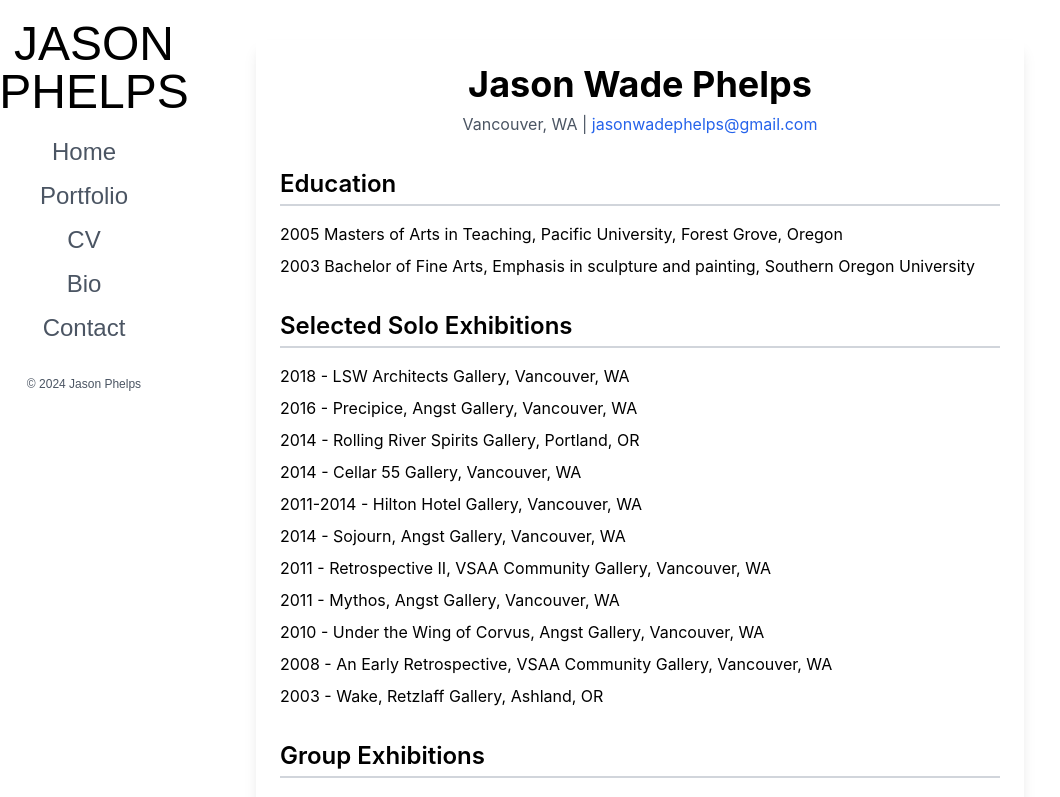
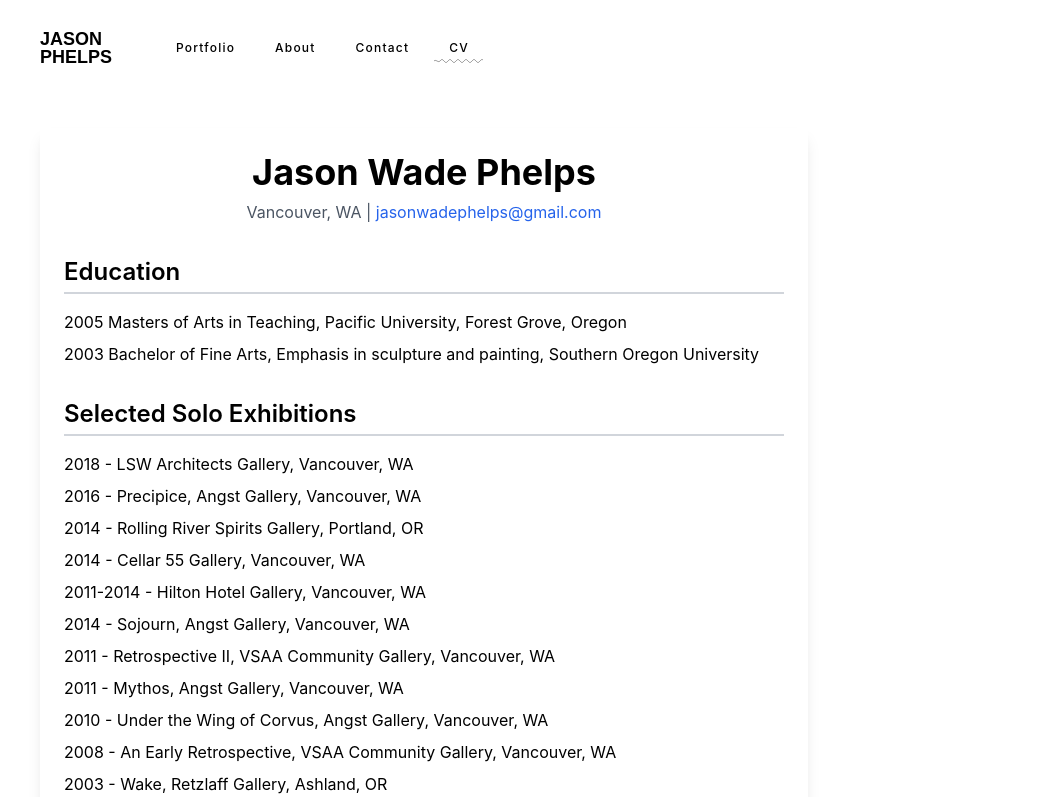
Before and after one commit to SuperMicah585/JasonWadePhelps-Art, a React (Create React App) app: page /cv in a window 1280 px wide. Shown: the top 797 px of the page, without its empty margins (0-1060 px from the left). Built offline with nearby package versions, Linux system fonts and the light colour scheme.

Commit message:
changed a lot - mainly home screen and navbar

```diff
--- a/package.json
+++ b/package.json
@@ -7,8 +7,11 @@
     "@testing-library/react": "^13.4.0",
     "@testing-library/user-event": "^13.5.0",
     "framer-motion": "^11.5.6",
+    "install": "^0.13.0",
+    "npm": "^10.8.3",
     "react": "^18.3.1",
     "react-dom": "^18.3.1",
+    "react-responsive-masonry": "^2.3.0",
     "react-router-dom": "^6.26.2",
     "react-scripts": "5.0.1",
     "web-vitals": "^2.1.4"
--- a/src/App.js
+++ b/src/App.js
@@ -12,8 +12,8 @@ function App() {
     <Router>
       <Routes>
         <Route path="/" element={<Home />} />
-        <Route path="/portfolio" element={<Portfolio />} />
-        <Route path="/bio" element={<Bio />} />
+        <Route path="/portfolio" element={<Home />} />
+        <Route path="/about" element={<Bio />} />
         <Route path="/contact" element={<Contact />} />
         <Route path="/cv" element={<Cv />} />
       </Routes>
--- a/src/components/navbar.js
+++ b/src/components/navbar.js
@@ -1,62 +1,104 @@
 import React, { useState, useEffect } from 'react';
+import { motion } from "framer-motion"
 import { Link } from 'react-router-dom';
 
 const NavBar = ({ style }) => {
-  const [nameTitleStyle, setNameTitleStyle] = useState('');
-  const [navItemsStyle, setNavItemsStyle] = useState('');
-  const [nameFooter, setNameFooter] = useState('');
 
-  const navBar = ['Home', 'Portfolio','CV','Bio','Contact' ];
+  const squigglyPath = `
+  M 10 80
+  C 30 60, 50 100, 70 80
+  S 90 60, 110 80
+  S 130 100, 150 80
+  S 170 60, 190 80
+  S 210 100, 230 80
+  S 250 60, 270 80
+  S 290 100, 310 80
+  S 330 60, 350 80
+  S 370 100, 390 80
+  S 410 60, 430 80
+  S 450 100, 470 80
+  S 490 60, 510 80
+`;
 
-  const setStyles = () => {
-    switch (style) {
-      case 'dark':
-        setNameTitleStyle('mt-5 ml-5 font-redhat text-white text-5xl');
-        setNavItemsStyle('text-2xl cursor-pointer text-slate-400 hover:text-white');
-        setNameFooter('mt-5 font-redhat text-xs text-slate-400');
-        break;
-      // You can add more styles for different cases if needed
+  const [isHovered, setIsHovered] = useState('');
+  const navBar = ['Portfolio','About','Contact','CV' ];
+  const text = "Jason Wade Phelps";
 
-      case 'light':
-        setNameTitleStyle('mt-5 ml-5 font-redhat black text-5xl');
-        setNavItemsStyle('text-2xl cursor-pointer text-slate-600 hover:text-white');
-        setNameFooter('mt-5 font-redhat text-xs text-slate-600');
-
-      default:
-        setNameTitleStyle('mt-5 ml-5 font-redhat text-black text-5xl');
-        setNavItemsStyle('text-2xl cursor-pointer text-gray-600 hover:text-black');
-        setNameFooter('mt-5 font-redhat text-xs text-gray-600');
-        break;
-    }
-  };
-
-  useEffect(() => {
-    setStyles();
-  }, [style]);
 
   return (
-    <div className="w-32 ml-5 font-mono flex flex-col items-center text-center justify-center">
-      <div className={nameTitleStyle}>
-        JASON <br />
-        PHELPS
+    <div className='z-20 w-screen bg-white absolute flex h-24 gap-16 items-center '>
+
+
+    <div className ='flex flex-col place-content-start gap-0'
+    >
+
+<div className='ml-10 text-lg flex flex-col justify-center items-start'> {/* Reduced margin */}
+  <div  style={{ fontWeight: 900 }} className='font-termina leading-none'> {/* Added tight line height */}
+    JASON <br /> PHELPS
+  </div>
 </div>
 
-      <div className="font-redhat mt-5">
+
+    </div>
+
+
+    <div className="flex font-Moret tracking-widest text-xs gap-10">
+
         {navBar.map((item) => (
-          <div key={item} className="mb-3">
                     <Link
                     to={item === 'Home' ? '/' : `/${item.toLowerCase()}`}
-              className={navItemsStyle}
                   >
+          <div key={item} className="flex font-medium hover:opacity-50 flex-col items-center cursor-pointer"
+          onMouseEnter={() => setIsHovered(item)} // Set hover state to true
+          onMouseLeave={() => setIsHovered('')} // Set hover state to false
+          >
+
               {item}
+
+
+
+<div
+className="absolute ml-12 h-5 mt-2 w-fit overflow-hidden "
+
+>
+
+<svg
+      viewBox="0 0 500 100"
+      width="50%"
+      height="100%"
+      xmlns="http://www.w3.org/2000/svg"
+
+    >
+
+      <motion.path
+        className = {item===style || item===isHovered?'opacity-100':'opacity-0'}
+        d={squigglyPath}
+        fill="transparent"
+        stroke={isHovered===item?"#3498db":"black"}
+        strokeWidth="4"
+        initial={{ pathLength: 1, pathOffset: 0 }}  // Start fully drawn but offset
+        animate={{
+          pathLength: isHovered===item ? 0 : 1, // Stay full length when hovered
+          pathOffset: isHovered===item ? 1 : 0,  // Offset to start position when not hovered
+        }}
+        transition={{
+          duration: 1,
+          ease: "easeInOut",
+          repeat: isHovered ===item? Infinity:0,
+          repeatType: "reverse",
+        }}
+
+      />
+    </svg>
+</div>
+    </div>
     </Link>
-          </div>
         ))}
+
+
       </div>
 
-      <div className={nameFooter}>
-        © 2024 Jason Phelps
-      </div>
+
     </div>
   );
 };
--- a/src/components/pages/Bio.js
+++ b/src/components/pages/Bio.js
@@ -53,14 +53,11 @@ const Bio = () => {
     return(
 <div className='h-screen white'>
 <div className='absolute top-0'>
-    <NavBar style={'light'}/>
+    <NavBar style={'About'}/>
 </div>
-<div className='ml-32 h-content mt-20'>
-<div className='ml-32 font-redhat text-3xl text-black'>
-                            Biography
-</div>
+<div className='ml-10 h-content mt-20'>
 
-<p className ='max-w-3xl absolute items-center text-sm justify-center ml-32 mr-32 mt-20 bg-white text-lg object-contain rounded-md'>
+<p className ='max-w-3xl absolute items-center text-sm justify-center mt-20 bg-white text-lg object-contain rounded-md'>
 <div>
       <p>
         Jason is an artist and art educator in the American Pacific Northwest. He was raised around the
--- a/src/components/pages/contact.js
+++ b/src/components/pages/contact.js
@@ -28,21 +28,12 @@ const instragramClick = () =>{
 
         <div className='h-screen white'>
 <div className='absolute top-0'>
-    <NavBar style={'light'}/>
+    <NavBar style={'Contact'}/>
 </div>
 
-<div className='ml-32 flex flex-col justify-center  mt-20 '>
-<div className='ml-32 relative z-30 font-redhat text-3xl text-black '>
-                            Contact
-</div>
-<div className = 'flex items-center ml-32 content-start'>
-<div className='overflow-hidden max-h-600 gap-3 text-black mt-20 mr-10 grid grid-cols-2 col-start-2 border-black border-2 place-items-center'>
-<div className = 'overflow-hidden'>
-    <motion.img
-      src={jason}
-      className="overflow-hidden hover:opacity-50 z-25 object-contain w-full h-full"
-    />
-</div>
+<div className='flex flex-col justify-center  mt-20 '>
+<div className = 'flex items-center ml-10 content-start'>
+<div className='overflow-hidden max-h-600 gap-3 text-black mt-20 grid grid-cols-2 col-start-2 border-black border-2 place-items-center'>
 
 <div className='text-black mb-10 flex items-center justify-center flex-col grow'>
 <div>
@@ -76,6 +67,15 @@ Purchasing inquiries, proposals for representation, <br/>and general questions s
 </div>
   </div>
 
+<div className = 'overflow-hidden'>
+    <motion.img
+      src={jason}
+      className="overflow-hidden hover:opacity-50 z-25 object-contain w-full h-full"
+    />
+</div>
+
+
+
   </div>
   </div>
 
@@ -90,4 +90,4 @@ Purchasing inquiries, proposals for representation, <br/>and general questions s
 
     )
 
-}; export default Contact
+}; export default Contact;
--- a/src/components/pages/cv.js
+++ b/src/components/pages/cv.js
@@ -9,12 +9,12 @@ const Cv = () => {
 
 
 <div className='absolute top-0'>
-    <NavBar style={'light'}/>
+    <NavBar style={'CV'}/>
 </div>
 
 <div>
 
-          <div className="ml-64 max-w-3xl mx-auto bg-white p-6 shadow-lg mt-10">
+          <div className="ml-10 mt-32 max-w-3xl mx-auto bg-white p-6 shadow-lg mt-10">
 
             <h1 className="text-4xl text-center font-bold mb-2">Jason Wade Phelps</h1>
             <p className="text-center text-gray-600 mb-8">
--- a/src/components/pages/home.js
+++ b/src/components/pages/home.js
@@ -1,22 +1,142 @@
+import { motion } from "framer-motion"
+import React,{useState,useEffect} from 'react'
+import Masonry, {ResponsiveMasonry} from "react-responsive-masonry"
+import { Link } from 'react-router-dom';
+import Navbar from '../navbar'
+import image11 from '../artPicturesSmall/FF214426-E197-4400-A8C5-15F3704B6579.jpeg'
+import image7 from '../artPicturesSmall/IMG_0158.jpeg'
+import image3 from '../artPicturesSmall/IMG_2271.jpeg'
+import image4 from '../artPicturesSmall/IMG_2463.jpeg'
+import image5 from '../artPicturesSmall/IMG_2495.jpeg'
+import image6 from '../artPicturesSmall/IMG_5958.jpeg'
+import image2 from '../artPicturesSmall/IMG_5977.jpeg'
+import image8 from '../artPicturesSmall/IMG_8779.jpeg'
+import image9 from '../artPicturesSmall/IMG_8848.jpeg'
+import image10 from '../artPicturesSmall/IMG_8981.jpeg'
+import image1 from '../artPicturesSmall/IMG_8984.jpeg'
+import image12 from '../artPicturesSmall/FF214426-E197-4400-A8C5-15F3704B6579.jpeg'
+import image13 from '../artPicturesSmall/IMG_0158.jpeg'
+import image14 from '../artPicturesSmall/IMG_2271.jpeg'
+import image15 from '../artPicturesSmall/IMG_2463.jpeg'
+import image16 from '../artPicturesSmall/IMG_2495.jpeg'
+import image17 from '../artPicturesSmall/IMG_5958.jpeg'
+import image18 from '../artPicturesSmall/IMG_5977.jpeg'
+import image19 from '../artPicturesSmall/IMG_8779.jpeg'
+import image20 from '../artPicturesSmall/IMG_8848.jpeg'
+import image21 from '../artPicturesSmall/IMG_8981.jpeg'
+import image22 from '../artPicturesSmall/IMG_8984.jpeg'
+const Home =()=>{
+
+    const [windowSize, setWindowSize] = useState({
+        width: window.innerWidth,
+        height: window.innerHeight,
+      });
 
 
 
-const Home =()=>{
+    const images = [
+        image1, image2, image3, image4, image5,
+        image6, image7, image8, image9, image10,
+        image11,image12,image13,image14,image15,image16,
+        image17,image18,image19,image20,image21,image22
+    ];
+
+
+    useEffect(() => {
+        const handleResize = () => {
+          setWindowSize({
+            width: window.innerWidth,
+            height: window.innerHeight,
+          });
+        };
+
+        window.addEventListener('resize', handleResize);
+
+        // Clean up the event listener on component unmount
+        return () => window.removeEventListener('resize', handleResize);
+      }, []);
+
+
+return (
+  <div className="h-screen w-screen bg-white overflow-scroll">
+
+
+
+<Navbar style = {'Portfolio'}/>
+
+<div className="mt-24">
+<ResponsiveMasonry
+                columnsCountBreakPoints={{600: 1,900:2, 1200: 3, 1400: 4}}
+            >
+                <Masonry>
+                {images.map((imgSrc, index) => (
+    <motion.div
+    initial={{ opacity: 0 }}
+    animate={ { opacity: 1, transition: { duration: 2 } }
+
+    }
+    exit={{ opacity: 0 }}
+    key={index} className="relative object-contain flex items-center justify-center group overflow-hidden cursor-pointer"> {/* Container for each image */}
+      <motion.img
+            whileHover={
+            {
+            filter: 'blur(2px)',
+            scale: 1.4,
+            rotate: 5,
+            opacity:.5
+        }
+        }
+        transition={{
+            duration: 0.3, // Duration of the hover animation
+            ease: 'easeInOut' // Easing function for a smoother transition
+        }}
+
+        src={imgSrc}
+        alt={`Artwork ${index + 1}`}
+        className="object-contain w-full h-full" // Ensures image fills the cell
+      />
+
+      <div className ='absolute flex justify-center items-center group
+      text-black text-opacity-0 group-hover:text-opacity-100 pointer-events-none'>
+        <div className ='font-termina text-5xl font-black'>
+                    COOL NAME
+        </div>
+
+      </div>
+      </motion.div>
+  ))}
+                </Masonry>
+            </ResponsiveMasonry>
+            </div>
+</div>
 
 
 
 
 
 
+);
 
-    return(
-        <div>
+}; export default Home;
 
-        Hello World
+/*
+
+      const calculateColumns = () =>{
+
+          if(windowSize.width>1200){
+              console.log(windowSize,"hi")
+              return 4
+          }
+
+          else if(windowSize.width>900){
+              return 3
+          }
+          else if(windowSize.width>600){
+              return 2
+          }
+          else {
+              return 1
+          }
 
 
-
-        </div>
-
-    )
-}; export default Home;
+      }*/
--- a/src/components/pages/portfolio.js
+++ b/src/components/pages/portfolio.js
@@ -117,9 +117,7 @@ return(
                     </div>
 
                     <div className='ml-32 h-content mt-20'>
-                        <div className='ml-32 font-redhat text-3xl text-slate-200'>
-                            PORTFOLIO
-                        </div>
+
                         <div className={`h-content mt-20 grid gap-2 ml-32 mr-5 ${
                             calculateColumns() === 4 ? 'grid-cols-4' :
                             calculateColumns() === 3 ? 'grid-cols-3' :
--- a/src/index.css
+++ b/src/index.css
@@ -2,6 +2,9 @@
 @tailwind components;
 @tailwind utilities;
 @import url('https://fonts.googleapis.com/css2?family=Cinzel:wght@400;500;700&display=swap');
+@import url('https://fonts.googleapis.com/css2?family=Termina:wght@400;700;1400&display=swap');
+@import url('https://fonts.googleapis.com/css2?family=Moret&display=swap');
+
 
 body {
   margin: 0;
--- a/tailwind.config.js
+++ b/tailwind.config.js
@@ -1,17 +1,24 @@
 /** @type {import('tailwindcss').Config} */
 module.exports = {
-  content: [ "./src/**/*.{js,jsx}"],
+  content: ["./src/**/*.{js,jsx}"],
   theme: {
-    extend: {fontFamily: {
+    extend: {
+      fontFamily: {
         redhat: ['"Cinzel"', 'sans-serif'], // Custom font family
+        termina: ['Termina', 'sans-serif'],
+        moret: ['Moret', 'serif'],
       },
       colors: {
         'smoke-gray': '#1B1B1B',
-      'jet': '#000401'
+        'jet': '#000401',
       },
       maxHeight: {
         '600': '600px',
-    }},
+      },
+      fontWeight: {
+        1400: '1400', // Custom font weight
+      },
+    },
   },
   plugins: [],
-}
+};
```
Also changed, not shown: 1 other file (tests, documents, lock files or other folders). Lines whose indentation alone changed are shown as unchanged.
